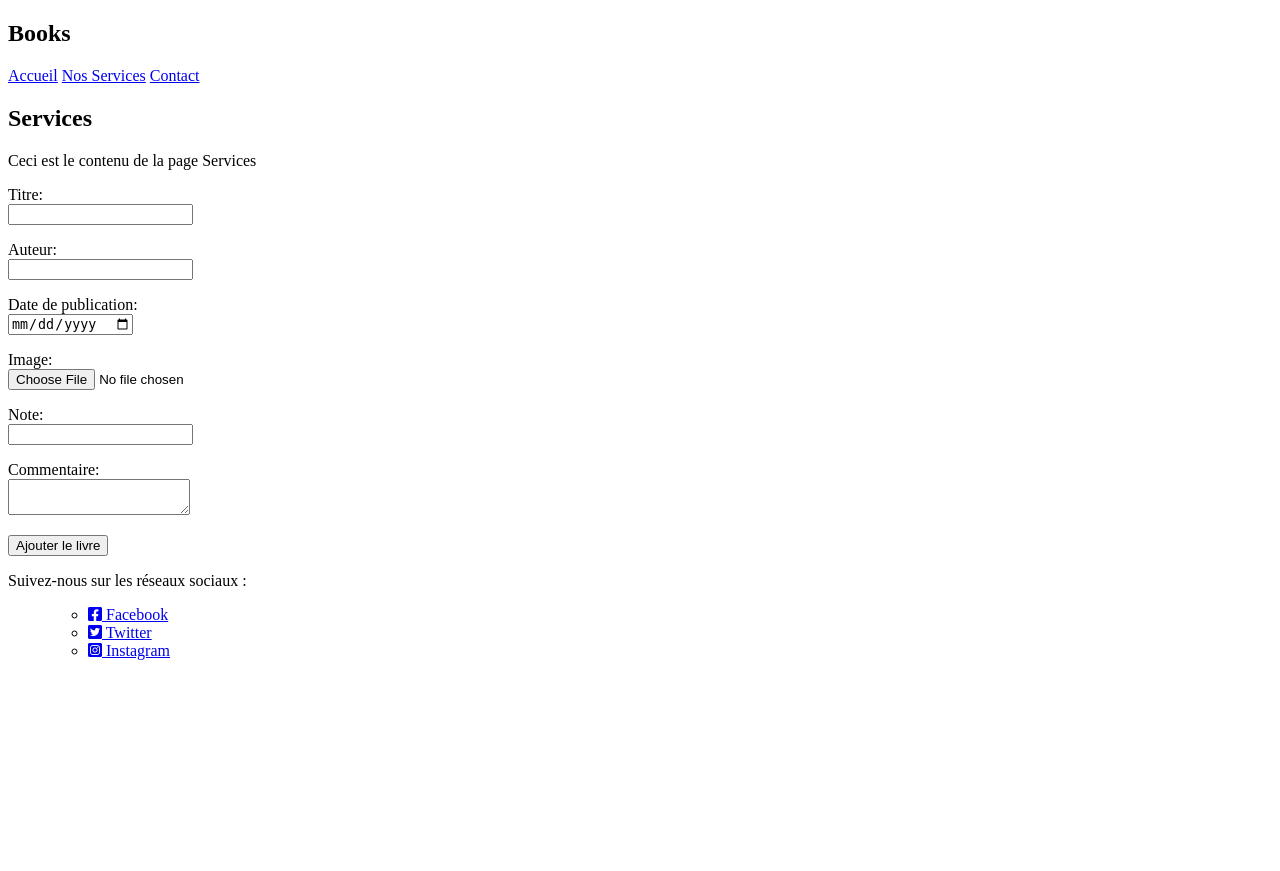
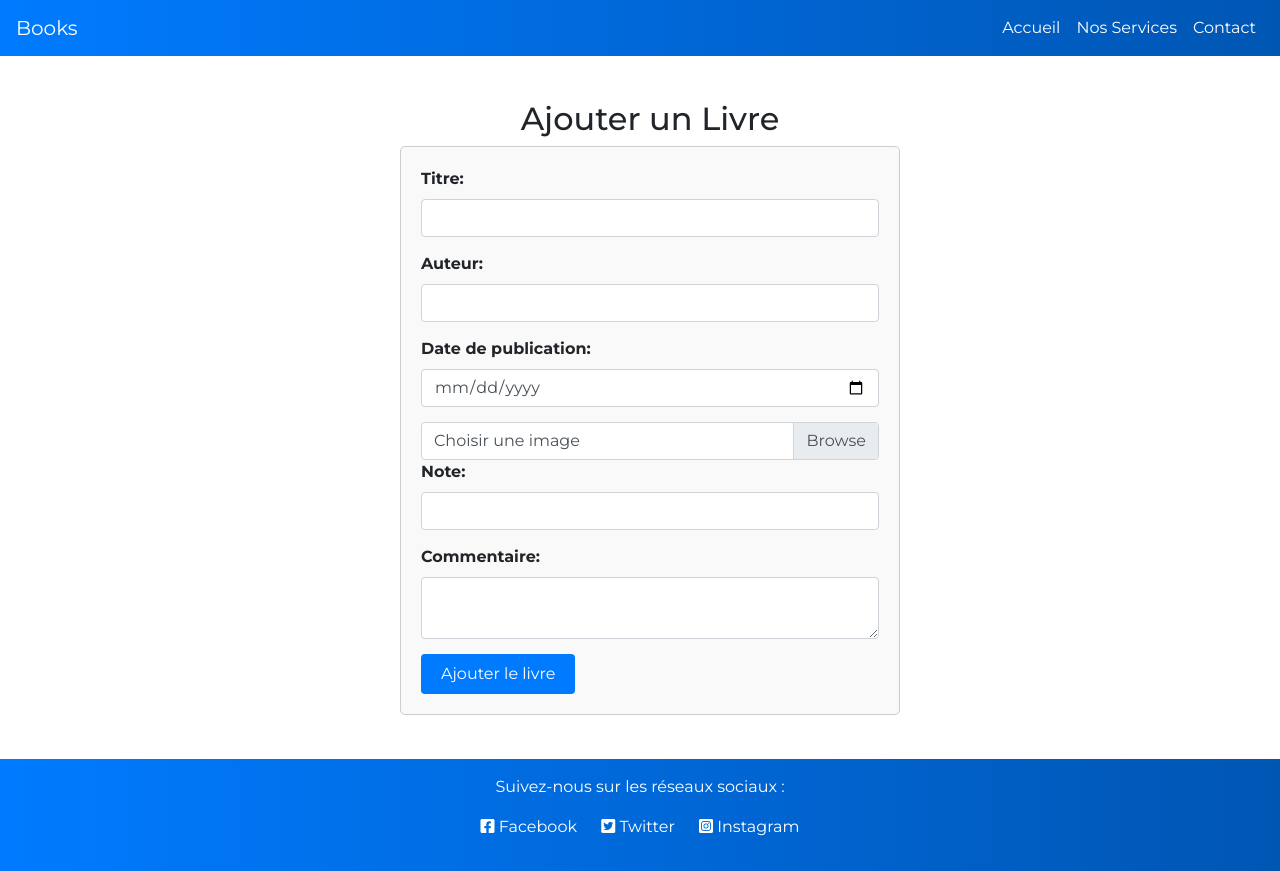
Before and after one commit to alienpya05/bookApp, a Django app: page /books/Services/ in a window 1280 px wide. Before the commit the page ends 660 px from the top, so only its background shows below. Run offline with Django 4.2, Linux system fonts and the light colour scheme; some libraries are stand-ins or nearby versions.

Commit message:
version qui marche non commenter

```diff
--- a/backend/models.py
+++ b/backend/models.py
@@ -4,8 +4,8 @@ from django.db import models
 
 
 class Livre(models.Model):
-    titre = models.CharField(max_length=10)
-    auteur = models.CharField(max_length=10)
+    titre = models.CharField(max_length=50)
+    auteur = models.CharField(max_length=30)
     datePublication = models.DateField()
     image = models.ImageField(upload_to='image_livre/')
     note =  models.IntegerField()
--- a/frontend/templates/Nos_services.html
+++ b/frontend/templates/Nos_services.html
@@ -2,41 +2,35 @@
 
 {% block content%}
 
-    <h2>Services</h2>
-    <p>Ceci est le contenu  de la page Services</p>
-
+<div class="container mt-4 mb-4">
+    <h2 class="text-center">Ajouter un Livre</h2>
     <form method="post" enctype="multipart/form-data">
       {% csrf_token %}
       <p>
         <label for="id_titre">Titre:</label><br>
-            <input type="text" id="id_titre" name="titre">
-
+        <input type="text" id="id_titre" name="titre" class="form-control">
       </p>
       <p>
         <label for="id_auteur">Auteur:</label><br>
-            <input type="text" id="id_auteur" name="auteur">
-
+        <input type="text" id="id_auteur" name="auteur" class="form-control">
       </p>
       <p>
         <label for="id_datePublication">Date de publication:</label><br>
-            <input type="date" id="id_datePublication" name="datePublication">
+        <input type="date" id="id_datePublication" name="datePublication" class="form-control">
       </p>
-        <p>
-            <label for="id_image">Image:</label><br>
-            <input type="file" id="id_image" name="image">
-
-        </p>
+      <div class="custom-file">
+        <input type="file" class="custom-file-input" name="image" id="customFile" onchange="updateFileName() ">
+        <label class="custom-file-label" for="customFile">Choisir une image</label>
+    </div>
       <p>
         <label for="id_note">Note:</label><br>
-            <input type="number" id="id_note" name="note">
-
+        <input type="number" id="id_note" name="note" class="form-control">
       </p>
       <p>
         <label for="id_commentaire">Commentaire:</label><br>
-            <textarea id="id_commentaire" name="commentaire"></textarea>
-
+        <textarea id="id_commentaire" name="commentaire" class="form-control"></textarea>
       </p>
-
-        <button type="submit">Ajouter le livre</button>
+      <button type="submit" class="btn btn-info ">Ajouter le livre</button>
     </form>
+  </div>
 {% endblock %}
--- a/frontend/templates/header_footer.html
+++ b/frontend/templates/header_footer.html
@@ -6,29 +6,127 @@
         <meta name="viewport" content="width=device-width, initial-scale=1.0">
         <title>Books</title>
         <link rel="stylesheet" href="https://cdnjs.cloudflare.com/ajax/libs/font-awesome/5.15.4/css/all.min.css">
+        <link href="https://maxcdn.bootstrapcdn.com/bootstrap/4.5.2/css/bootstrap.min.css" rel="stylesheet">
+        <style>
+          @import url('https://fonts.googleapis.com/css2?family=Montserrat:ital,wght@0,100;0,200;0,300;0,400;0,500;0,600;0,700;0,800;0,900;1,100;1,200;1,300;1,400;1,500;1,600;1,800;1,900&display=swap');
+            header {
+                background: linear-gradient(to right, #007bff, #0056b3);
+            }
+
+            .custom-navbar .navbar-brand,
+            .custom-navbar .navbar-nav .nav-link {
+                color: #ffffff; /* Couleur de texte blanche pour les liens */
+            }
+            footer {
+                background: linear-gradient(to right, #007bff, #0056b3);
+                text-align: center;
+            }
+            .social-links {
+              list-style: none;
+              padding: 0;
+            }
+            .social-links li {
+              display: inline-block;
+              margin: 0 10px;
+            }
+            .social-links li a {
+              color: #ffffff;
+              text-decoration: none;
+              transition: color 0.3s ease;
+            }
+            footer p{
+              color: #ffffff;
+            }
+            form {
+                max-width: 500px;
+                margin: 0 auto;
+                padding: 20px;
+                border: 1px solid #ccc;
+                border-radius: 5px;
+                background-color: #f9f9f9;
+            }
+            form p {
+                margin-bottom: 15px;
+            }
+            label {
+                font-weight: bold;
+            }
+            button[type="submit"] {
+                padding: 8px 20px;
+                background-color: #007bff;
+                color: #fff;
+                border: none;
+                border-radius: 4px;
+                cursor: pointer;
+            }
+            button[type="submit"]:hover {
+                background-color: #0056b3;
+            }
+            html,body{
+              height: 100%;
+              font-family: 'Montserrat', sans-serif;
+            }
+            body{
+              display: flex;
+              flex-direction: column;
+            }
+            main{
+                flex-grow: 1;
+                margin: 20px 0 20px 20px;
+            }
+
+
+
+
+          </style>
     </head>
     <body>
-        <header>
-            <h2>Books</h2>
-            <nav>
-                <a href="{% url 'accueil' %}">Accueil</a>
-                <a href="{% url 'services' %}">Nos Services</a>
-                <a href="#">Contact</a>
+        <header >
+            <nav class="navbar navbar-expand-lg  custom-navbar">
+              <a class="navbar-brand" href="# " >Books</a>
+              <button class="navbar-toggler" type="button" data-toggle="collapse" data-target="#navbarNav" aria-controls="navbarNav" aria-expanded="false" aria-label="Toggle navigation">
+                <span class="navbar-toggler-icon"></span>
+              </button>
+              <div class="collapse navbar-collapse" id="navbarNav">
+                <ul class="navbar-nav ml-auto">
+                  <li class="nav-item">
+                    <a class="nav-link" href="{% url 'accueil' %}">Accueil</a>
+                  </li>
+                  <li class="nav-item">
+                    <a class="nav-link" href="{% url 'services' %}">Nos Services</a>
+                  </li>
+                  <li class="nav-item">
+                    <a class="nav-link" href="#">Contact</a>
+                  </li>
+                </ul>
+              </div>
             </nav>
         </header>
         <main>
             {% block content %}{% endblock %}
         </main>
-        <footer>
-            <p>Suivez-nous sur les réseaux sociaux :</p>
-            <ul class="social-links">
+        <footer class="footer mt-auto py-3">
+            <div class="container">
+              <p>Suivez-nous sur les réseaux sociaux :</p>
+              <ul class="social-links">
+                <li><a href="https://www.facebook.com" target="_blank"><i class="fab fa-facebook-square"></i> Facebook</a></li>
+                <li><a href="https://twitter.com" target="_blank"><i class="fab fa-twitter-square"></i> Twitter</a></li>
+                <li><a href="https://www.instagram.com" target="_blank"><i class="fab fa-instagram-square"></i> Instagram</a></li>
+              </ul>
+            </div>
+        </footer>
+        <script src="https://ajax.googleapis.com/ajax/libs/jquery/3.5.1/jquery.min.js"></script>
+        <script src="https://cdnjs.cloudflare.com/ajax/libs/popper.js/1.16.0/umd/popper.min.js"></script>
+        <script src="https://maxcdn.bootstrapcdn.com/bootstrap/4.5.2/js/bootstrap.min.js"></script>
 
-                <ul class="social-links">
-                    <li><a href="https://www.facebook.com/votrepage" target="_blank"><i class="fab fa-facebook-square"></i> Facebook</a></li>
-                    <li><a href="https://twitter.com/votrecompte" target="_blank"><i class="fab fa-twitter-square"></i> Twitter</a></li>
-                    <li><a href="https://www.instagram.com/votrecompte" target="_blank"><i class="fab fa-instagram-square"></i> Instagram</a></li>
-                </ul>
-            </ul>
-        </footer>
+        <!-- Script pour charger le nom de l'image sélectioner avec le formulaire-->
+        <script>
+          function updateFileName() {
+            let input = document.getElementById('customFile');
+            let fileName = input.files[0].name;
+            let label = input.nextElementSibling;
+            label.innerText = fileName;
+        }
+        </script>
     </body>
 </html>
--- a/frontend/urls.py
+++ b/frontend/urls.py
@@ -2,6 +2,7 @@
 from django.urls import path
 from . import views
 urlpatterns = [
-   path('Accueil/',views.Accueil,name='accueil'),
-   path('Services/',views.ajouter_livre,name='services')
+   path('Accueil/',views.afficher_livre,name='accueil'),
+   path('Services/',views.ajouter_livre,name='services'),
+   path('livre/<str:livre_titre>/', views.detail_Livre, name='detail_livre'),
 ]
--- a/frontend/views.py
+++ b/frontend/views.py
@@ -3,6 +3,8 @@ from django.http import HttpResponse
 # Create your views here.
 from django.shortcuts import render,redirect
 from backend.forms import LivreForm
+from backend.models import Livre
+from django.shortcuts import get_object_or_404
 # Create your views here.
 
 def Accueil(request):
@@ -24,3 +26,11 @@ def ajouter_livre(request):
         form = LivreForm()
 
     return render(request, 'Nos_services.html', {'form': form})
+
+def afficher_livre(request):
+    livre = Livre.objects.all()
+    return render(request,'Accueil.html',{'livre':livre})
+
+def detail_Livre(request, livre_titre):
+    livre = get_object_or_404(Livre, titre=livre_titre)
+    return render(request, 'livre.html', {'livre': livre})
```
Also changed, not shown: frontend/templates/Accueil.html (+10 -2 lines), frontend/templates/livre.html (added, +14 -0 lines), backend/migrations/0001_initial.py, media/image_livre/80jour.jpg (added). Lines whose indentation alone changed are shown as unchanged.
